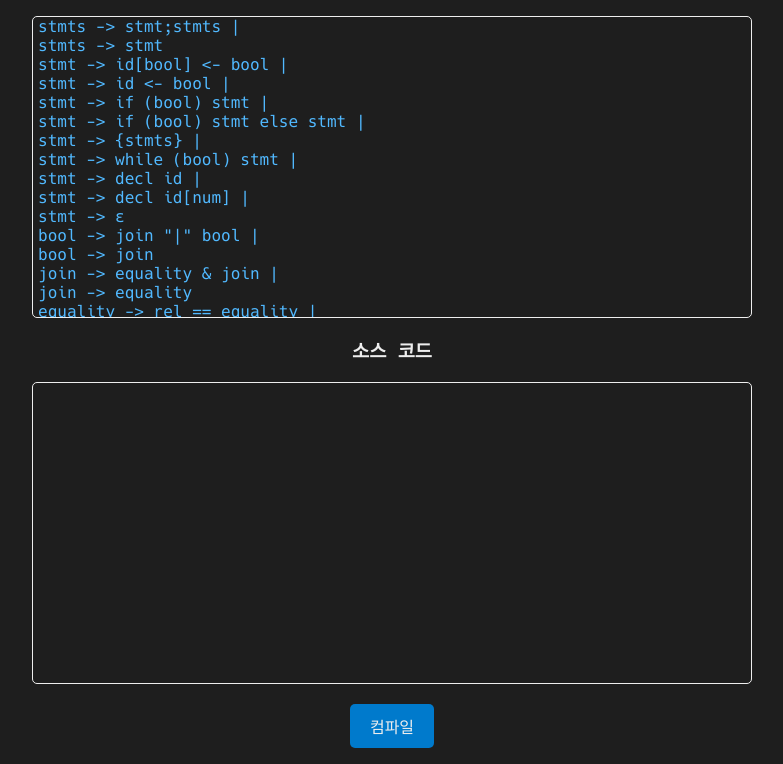
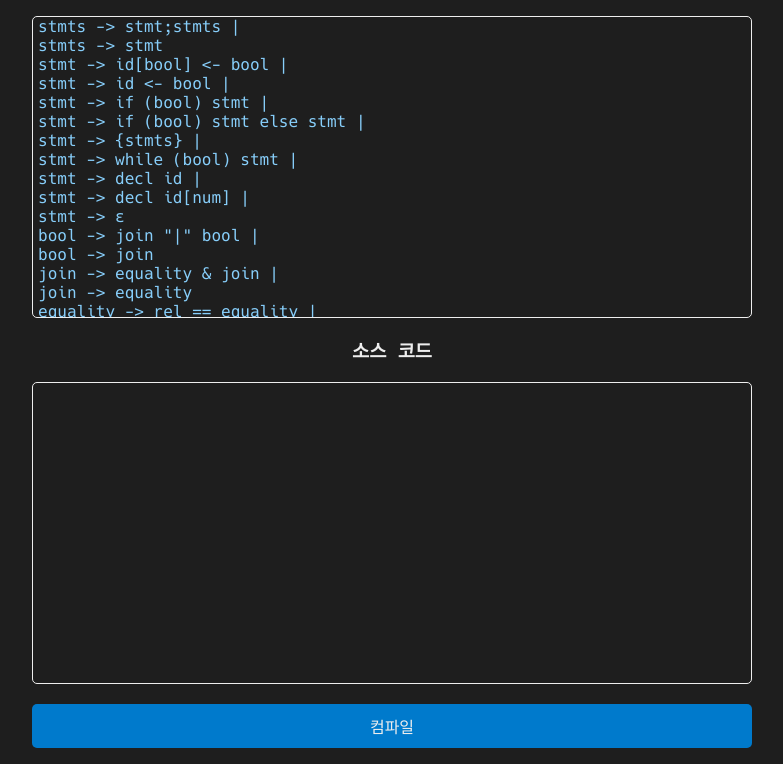
Before and after one commit to mulpal22/wcom, a plain HTML site: page index.html in a window 1280 px wide. Shown: the part 125-889 px from the top of the page, without its empty margins (248-1031 px from the left). Drawn offline with Linux system fonts and the light colour scheme.

Commit message:
버튼 고침

```diff
--- a/index.html
+++ b/index.html
@@ -13,7 +13,7 @@
             <div id="BNF">
                 <h3>BNF 표현식</h3>
                 <div id="BNF_code" class="textbox">
-                    <span style="color: #51b9ff">
+                    <span style="color: lightskyblue">
                         stmts -> stmt;stmts |<br>
                         stmts -> stmt<br>
                         stmt -> id[bool] <- bool |<br>
@@ -57,7 +57,7 @@
                 <h3>소스 코드</h3>
                 <div id="source_code" contenteditable="true" class="textbox"></div>
             </div>
-            <button type="button" id="compile_btn">컴파일</button>
+            <div type="button" id="compile_btn">컴파일</div>
             <div id="token">
                 <h3>토큰</h3>
                 <div id="token_code" class="textbox"></div>
--- a/style.css
+++ b/style.css
@@ -1,6 +1,6 @@
 @font-face {
     font-family: "Hack_ttf";
-    src: url(Hack-Regular.ttf);
+    src: url(Hack-Regular.ttf) format("truetype");
 }
 
 body {
```
